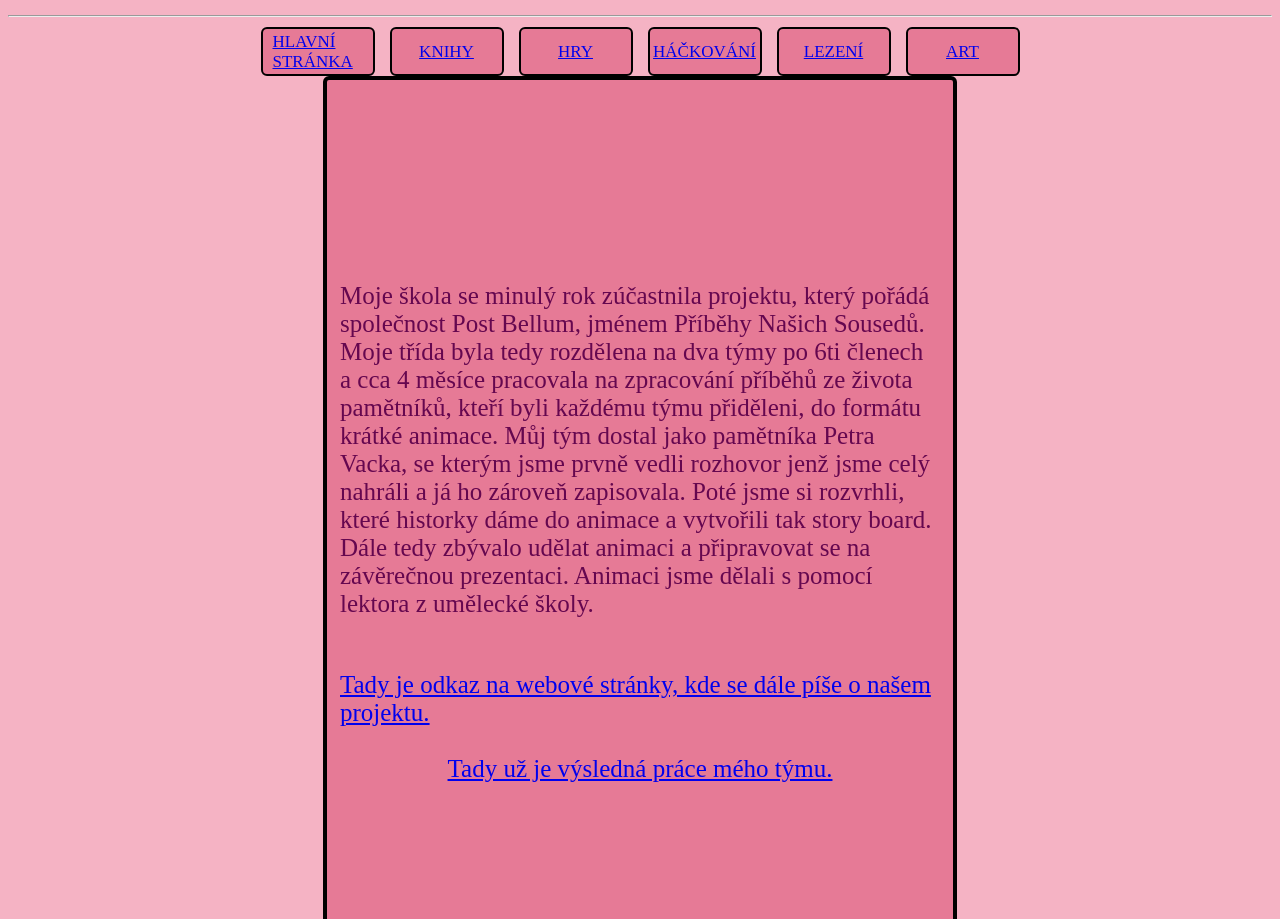
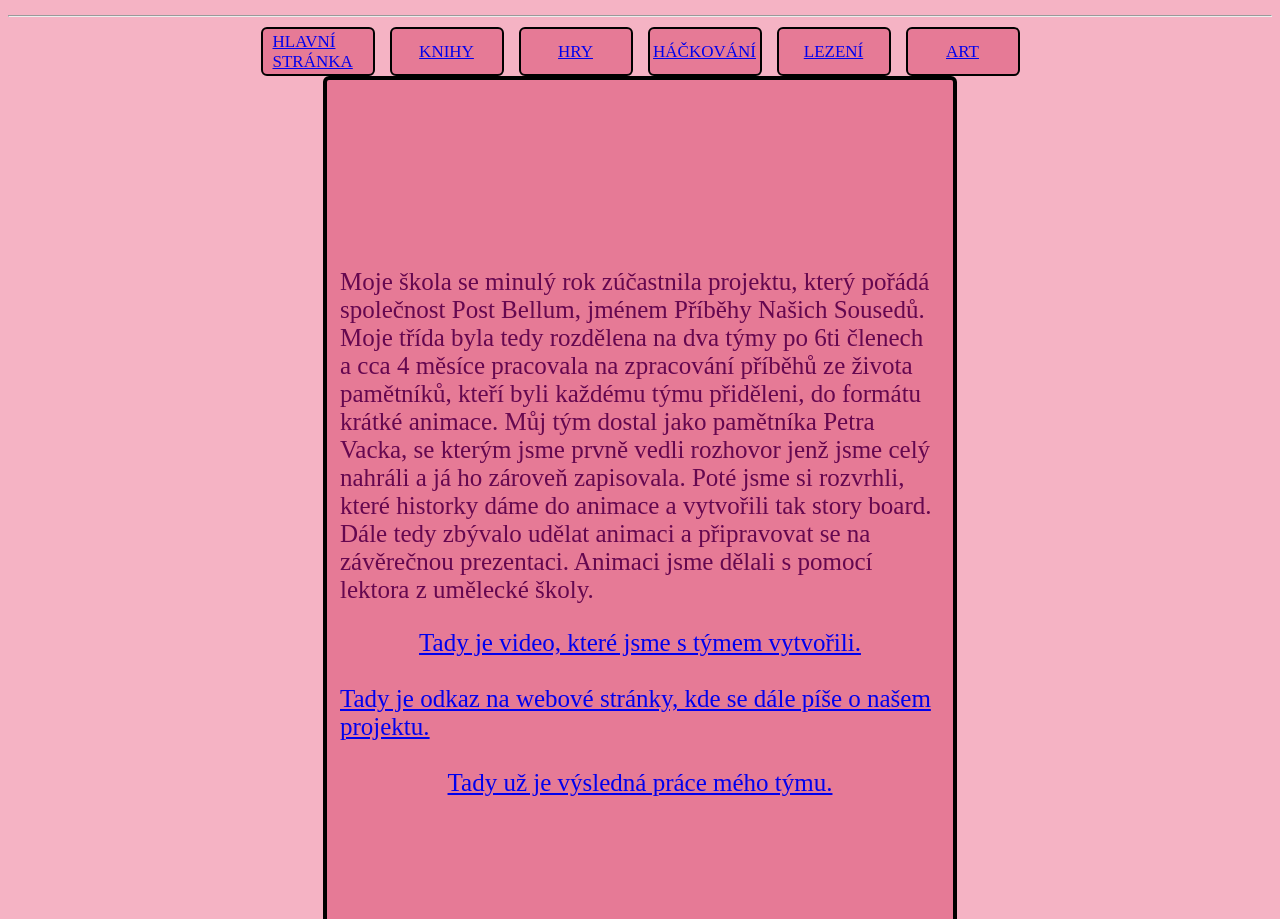
Before and after one commit to vojikalena/portfolio, a plain HTML site: page diplomy.html in a window 1280 px wide. Shown: the part 181-1100 px from the top of the page. Drawn offline with Linux system fonts and the light colour scheme.

Commit message:
Add files via upload

```diff
--- a/diplomy.html
+++ b/diplomy.html
@@ -44,6 +44,9 @@
     <div class="diplomy">
         <div class="diplom">
             <p>Moje škola se minulý rok zúčastnila projektu, který pořádá společnost Post Bellum, jménem Příběhy Našich Sousedů. Moje třída byla tedy rozdělena na dva týmy po 6ti členech a cca 4 měsíce pracovala na zpracování příběhů ze života pamětníků, kteří byli každému týmu přiděleni, do formátu krátké animace. Můj tým dostal jako pamětníka Petra Vacka, se kterým jsme prvně vedli rozhovor jenž jsme celý nahráli a já ho zároveň zapisovala. Poté jsme si rozvrhli, které historky dáme do animace a vytvořili tak story board. Dále tedy zbývalo udělat animaci a připravovat se na závěrečnou prezentaci. Animaci jsme dělali s pomocí lektora z umělecké školy. </p>
+            <a href="/images/pribehy-nasich-sousedu.MP4">
+                Tady je video, které jsme s týmem vytvořili.
+            </a>
 
             <br>
             <a href="https://www.pribehynasichsousedu.cz/prezentace/praha-9-vinor-a-kbely-20-5-2024/">
```
